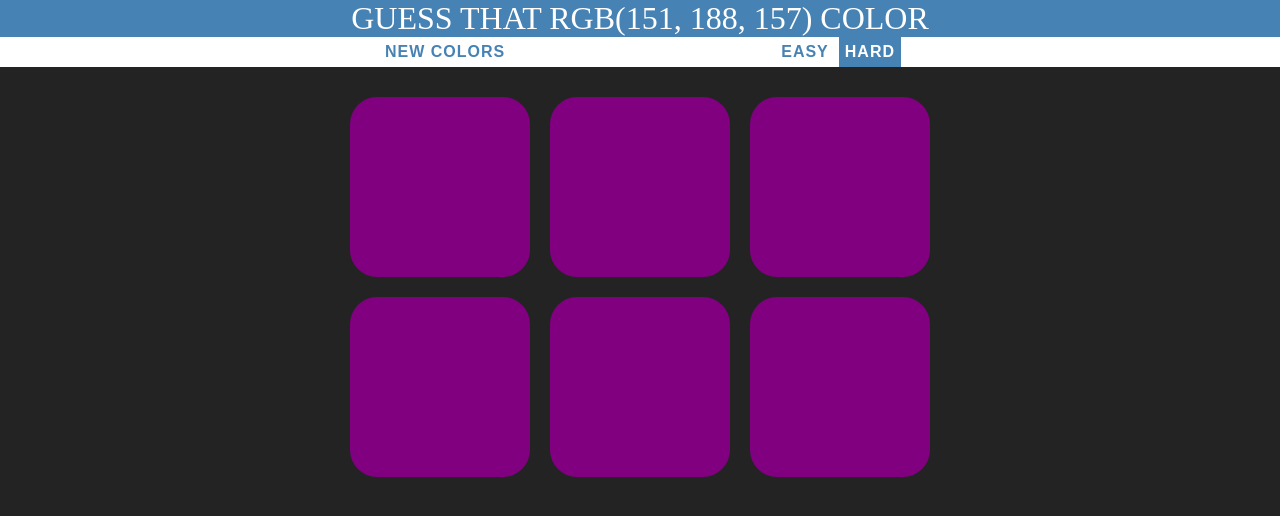
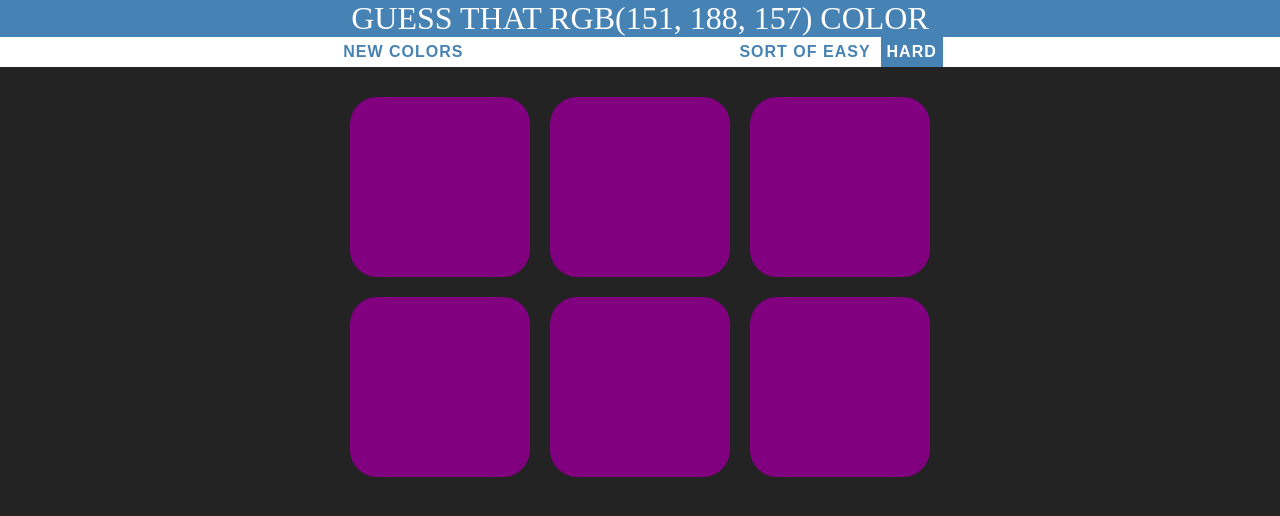
Before and after one commit to JPeoples5/Guess-That-Color, a plain HTML site: page index.html in a window 1280 px wide. Drawn offline with Linux system fonts and the light colour scheme.

Commit message:
edited index: button

```diff
--- a/index.html
+++ b/index.html
@@ -17,7 +17,7 @@
 	<div id="stripe">
     	<button id="reset"> New Colors </button>
    		<span id="message"> </span>
-		<button id="easySortOfBTN"> EASY </button>
+		<button id="easySortOfBTN"> SORT OF EASY </button>
 		<button class="selected" id="hardBTN"> HARD </button>
 	</div>
 
```
